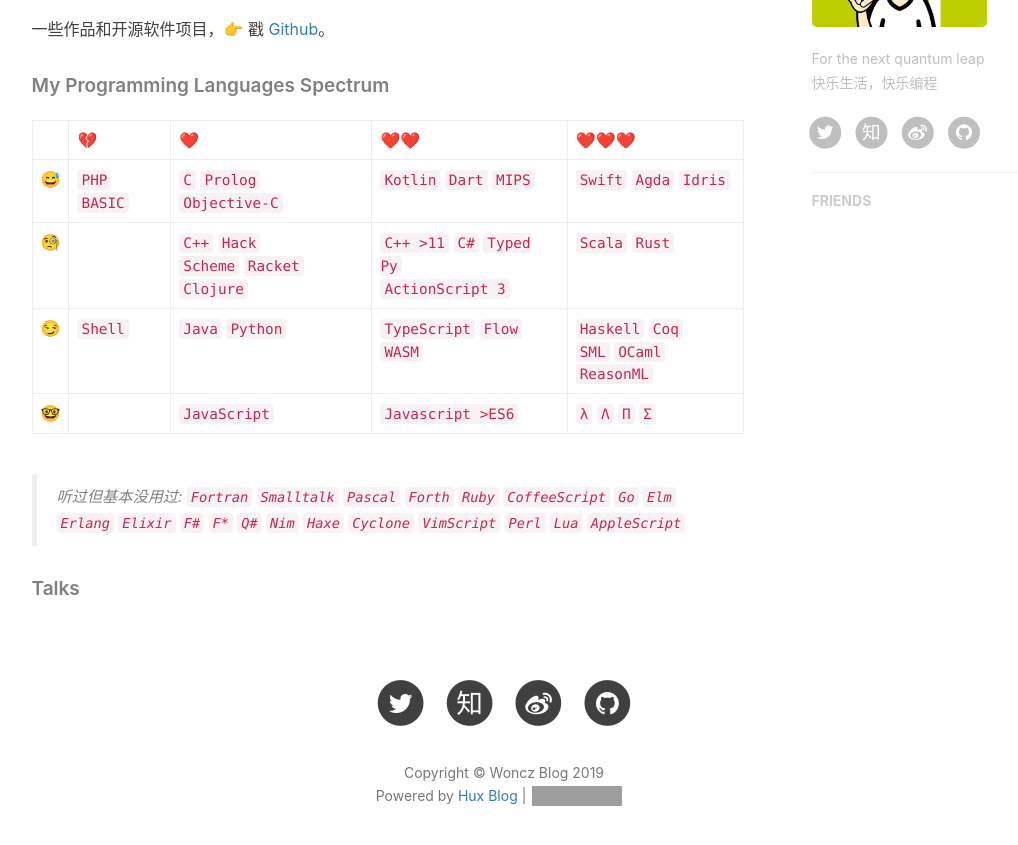
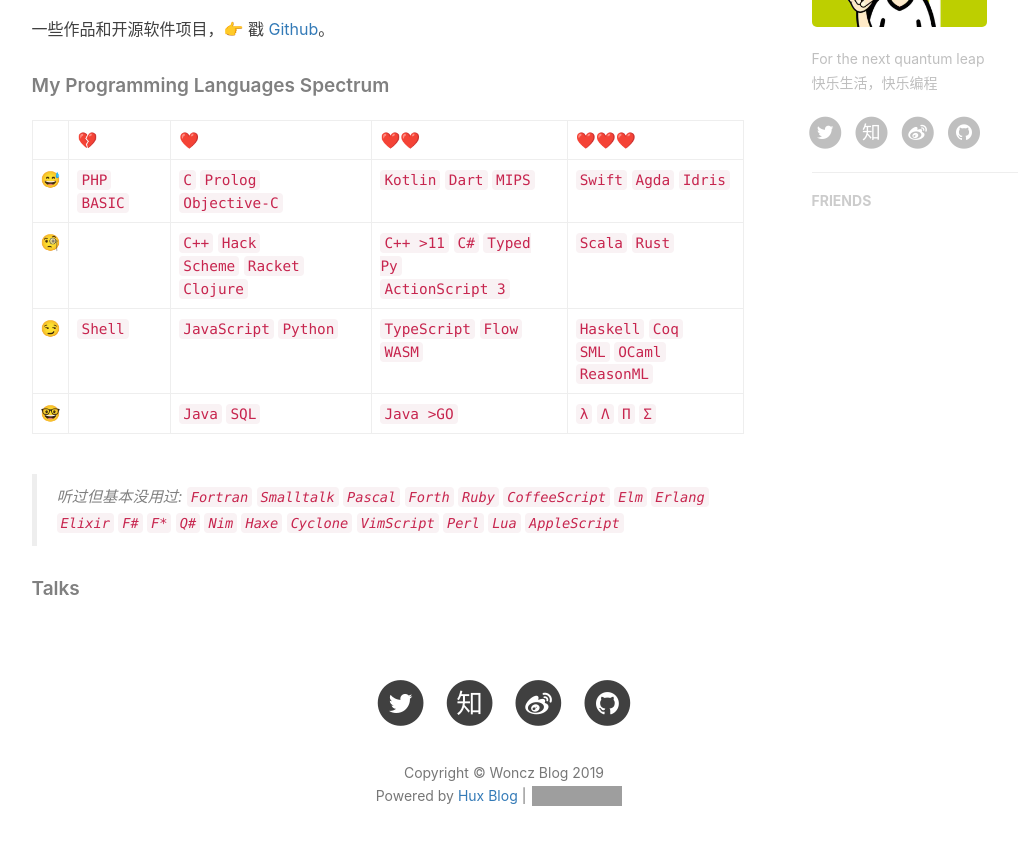
Before and after one commit to woncz/woncz.github.io, a Jekyll site: the page built from about.html, in a window 1280 px wide and 900 px high, scrolled down 701 px. Shown: the top 845 px of the window, without its empty margins (136-1154 px from the left). Built offline with Jekyll 4.4.1, drawn with Linux system fonts in a browser that asks for light colours; nearby versions of some CDN libraries; comment, search, counter and statistics services are not loaded; grey boxes are pictures that could not be loaded.

Commit message:
change about me

```diff
--- a/_includes/about/en.md
+++ b/_includes/about/en.md
@@ -10,9 +10,9 @@
 | --- | ------------- | --------------------------------------------- | ----------------------------------------------- | --------------------------------------------- |
 | 😅  | `PHP` `BASIC` | `C` `Prolog` <br> `Objective-C`               | `Kotlin` `Dart` `MIPS`                          | `Swift` `Agda` `Idris`                        |
 | 🧐  |               | `C++` `Hack` <br> `Scheme` `Racket` `Clojure` | `C++ >11` `C#` `Typed Py` <br> `ActionScript 3` | `Scala` `Rust`                                |
-| 😏  | `Shell`       | `Java` `Python`                               | `TypeScript` `Flow` `WASM`                      | `Haskell` `Coq` <br> `SML` `OCaml` `ReasonML` |
-| 🤓  |               | `JavaScript`                                  | `Javascript >ES6`                               | `λ` `Λ` `Π` `Σ`                               |
+| 😏  | `Shell`       | `JavaScript` `Python`                         | `TypeScript` `Flow` `WASM`                      | `Haskell` `Coq` <br> `SML` `OCaml` `ReasonML` |
+| 🤓  |               | `Java` `SQL`                                  | `Java >GO`                                      | `λ` `Λ` `Π` `Σ`                               |
 
-> Heard but barely experienced: `Fortran` `Smalltalk` `Pascal` `Forth` `Ruby` `CoffeeScript` `Go` `Elm` `Erlang` `Elixir` `F#` `F*` `Q#` `Nim` `Haxe` `Cyclone` `VimScript` `Perl` `Lua` `AppleScript`
+> Heard but barely experienced: `Fortran` `Smalltalk` `Pascal` `Forth` `Ruby` `CoffeeScript` `Elm` `Erlang` `Elixir` `F#` `F*` `Q#` `Nim` `Haxe` `Cyclone` `VimScript` `Perl` `Lua` `AppleScript`
 
 ##### Talks
--- a/_includes/about/zh.md
+++ b/_includes/about/zh.md
@@ -13,9 +13,9 @@
 | --- | ------------- | --------------------------------------------- | ----------------------------------------------- | --------------------------------------------- |
 | 😅  | `PHP` `BASIC` | `C` `Prolog` <br> `Objective-C`               | `Kotlin` `Dart` `MIPS`                          | `Swift` `Agda` `Idris`                        |
 | 🧐  |               | `C++` `Hack` <br> `Scheme` `Racket` `Clojure` | `C++ >11` `C#` `Typed Py` <br> `ActionScript 3` | `Scala` `Rust`                                |
-| 😏  | `Shell`       | `Java` `Python`                               | `TypeScript` `Flow` `WASM`                      | `Haskell` `Coq` <br> `SML` `OCaml` `ReasonML` |
-| 🤓  |               | `JavaScript`                                  | `Javascript >ES6`                               | `λ` `Λ` `Π` `Σ`                               |
+| 😏  | `Shell`       | `JavaScript` `Python`                         | `TypeScript` `Flow` `WASM`                      | `Haskell` `Coq` <br> `SML` `OCaml` `ReasonML` |
+| 🤓  |               | `Java` `SQL`                                  | `Java >GO`                                      | `λ` `Λ` `Π` `Σ`                               |
 
-> 听过但基本没用过: `Fortran` `Smalltalk` `Pascal` `Forth` `Ruby` `CoffeeScript` `Go` `Elm` `Erlang` `Elixir` `F#` `F*` `Q#` `Nim` `Haxe` `Cyclone` `VimScript` `Perl` `Lua` `AppleScript`
+> 听过但基本没用过: `Fortran` `Smalltalk` `Pascal` `Forth` `Ruby` `CoffeeScript` `Elm` `Erlang` `Elixir` `F#` `F*` `Q#` `Nim` `Haxe` `Cyclone` `VimScript` `Perl` `Lua` `AppleScript`
 
 ##### Talks
```
